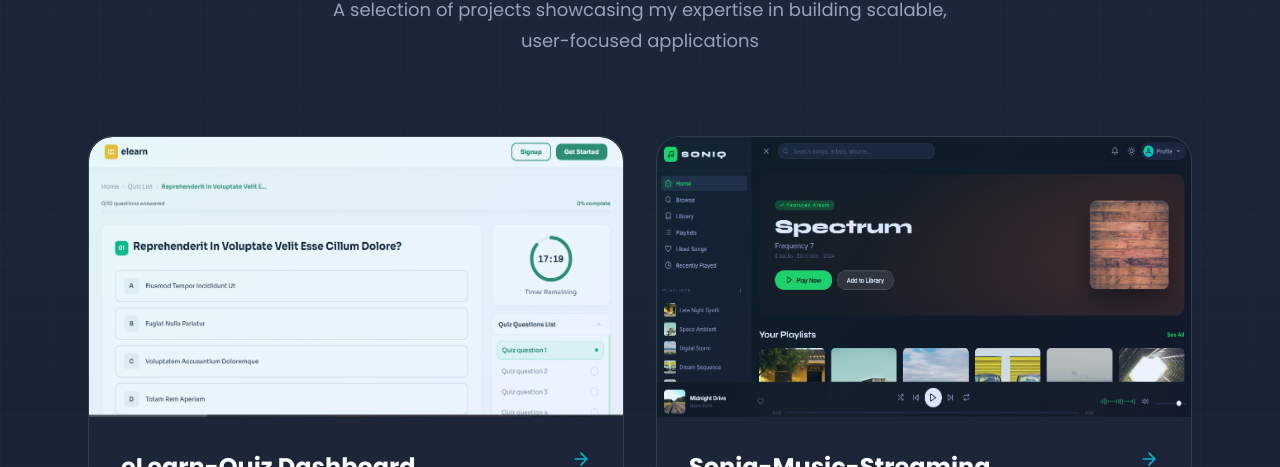
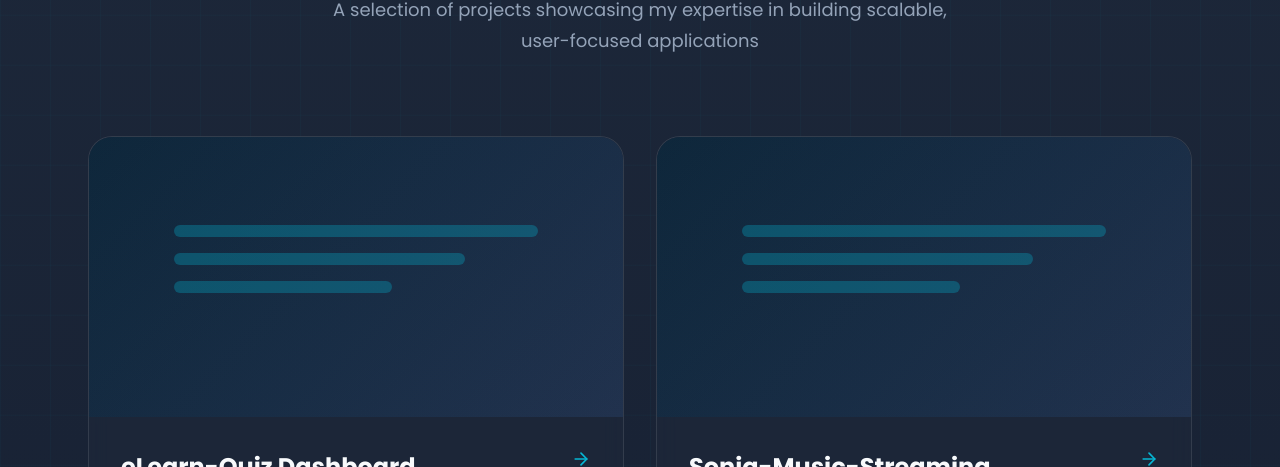
Before and after one commit to Safif2000/frontend-portfolio, a React (Vite) app: page / in a window 1280 px wide. Shown: the part 4075-4542 px from the top of the page. Built offline with nearby package versions, Linux system fonts and the light colour scheme.

Commit message:
project card lines

```diff
--- a/src/components/Projects/ProjectCard.jsx
+++ b/src/components/Projects/ProjectCard.jsx
@@ -15,16 +15,16 @@ const ProjectCard = ({ project, index }) => {
       <div className={styles.imageContainer}>
         <div className={styles.imagePlaceholder}>
           <div className={styles.imageGradient} />
-          {/* <div className={styles.imagePattern}>
+          <div className={styles.imagePattern}>
             <div className={styles.patternLine} />
             <div className={styles.patternLine} />
             <div className={styles.patternLine} />
-          </div> */}
-          <img
+          </div>
+          {/* <img
     src={project.image}
     alt={project.title}
     className={styles.projectImage}
-  />
+  /> */}
         </div>
         <motion.div
           className={styles.overlay}
```
